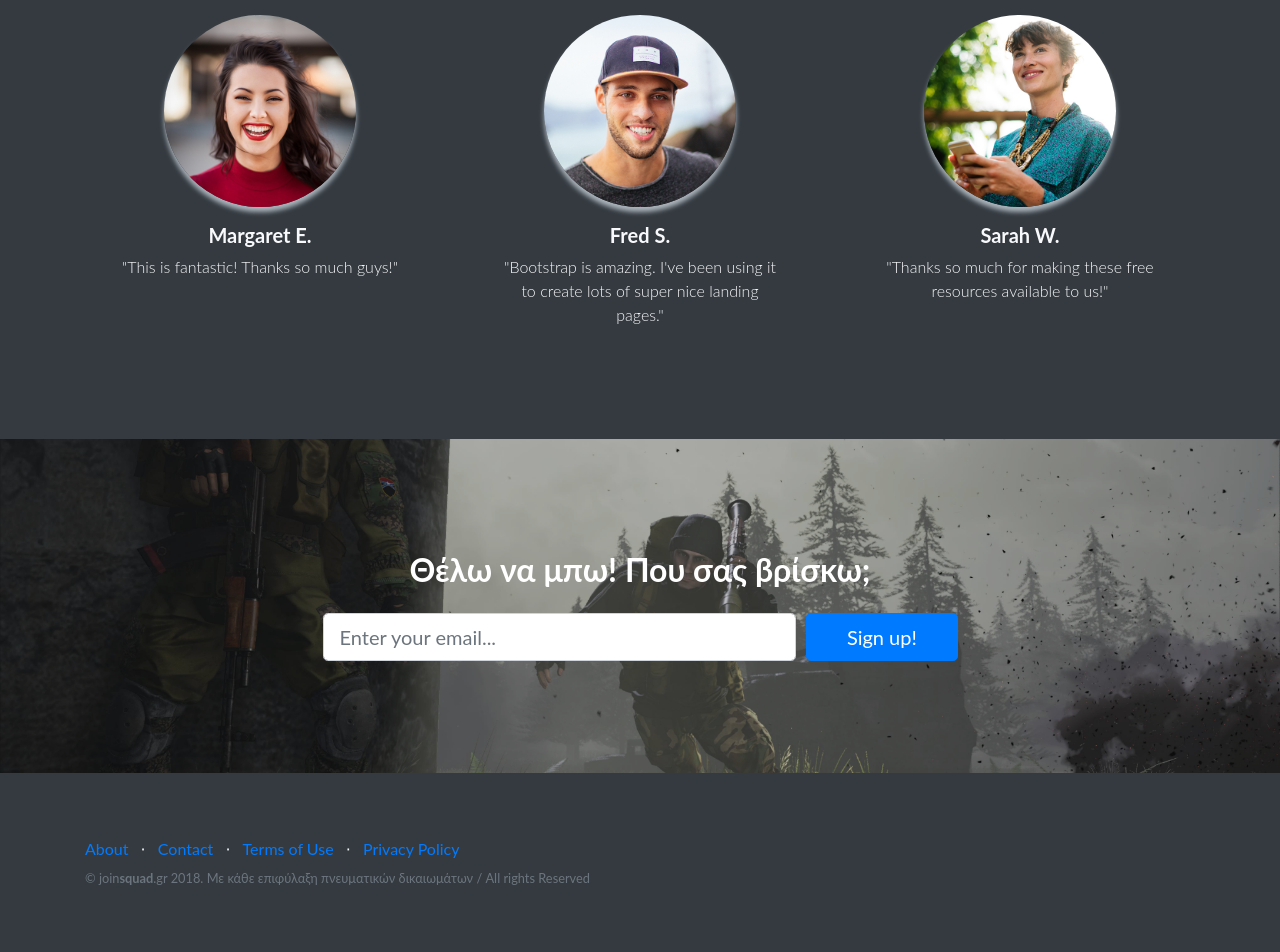
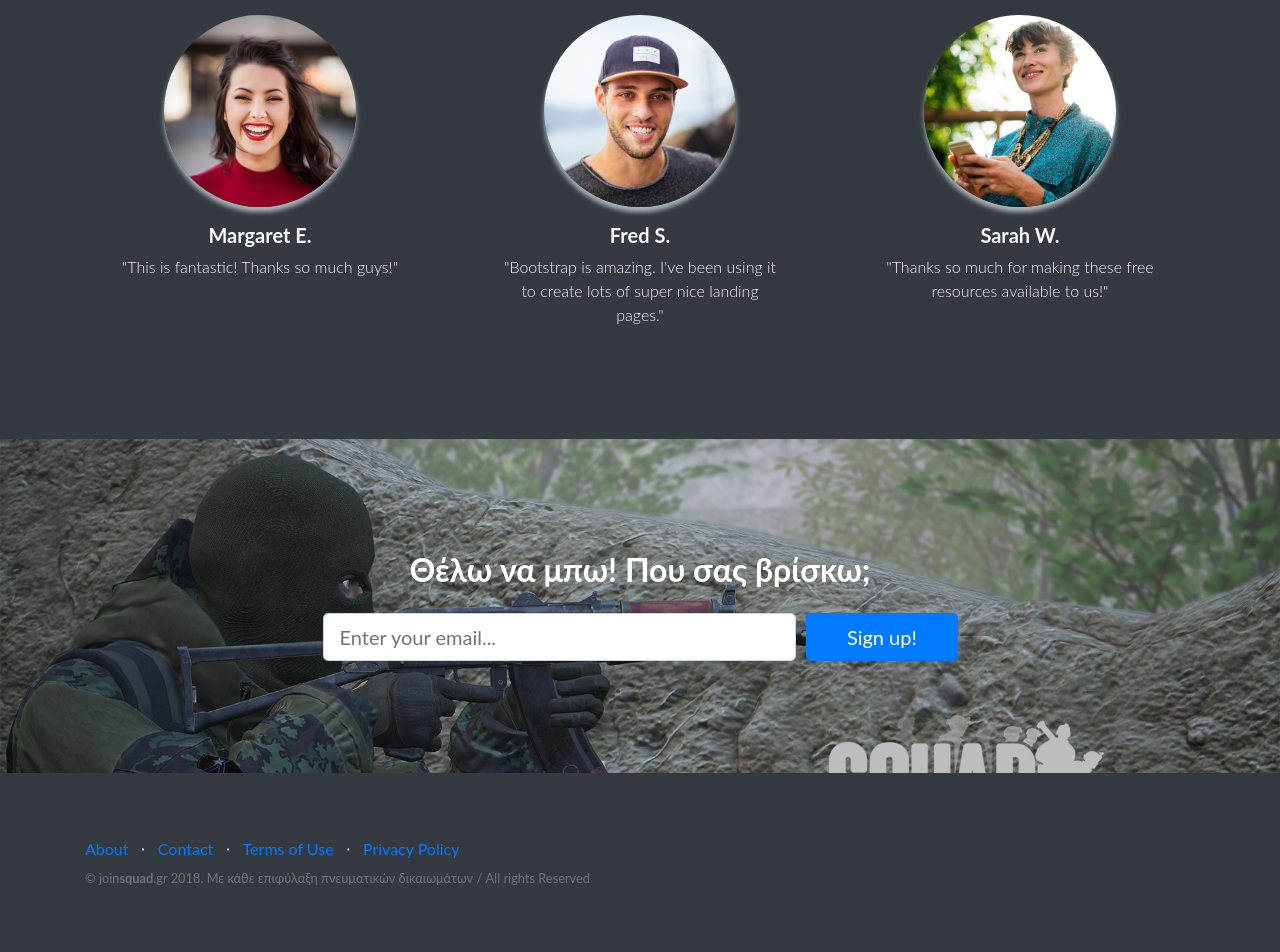
Before and after one commit to peshangedres/LuckyTeam, a Jekyll site: the page built from index.html, in a window 1280 px wide. Shown: the part 2881-3833 px from the top of the page. Built offline with Jekyll 4.4.1, drawn with Linux system fonts in a browser that asks for light colours; nearby versions of some CDN libraries.

Commit message:
Change footer image

```diff
--- a/static/css/landing-page.css
+++ b/static/css/landing-page.css
@@ -101,7 +101,7 @@
 .call-to-action {
   position: relative;
   background-color: #343a40;
-  background: url("../img/bg-masthead.jpg") no-repeat center center;
+  background: url("../img/footer.jpg") no-repeat center center;
   -webkit-background-size: cover;
   -moz-background-size: cover;
   -o-background-size: cover;
```
Also changed, not shown: static/css/landing-page.min.css, static/img/footer.jpg (added).
